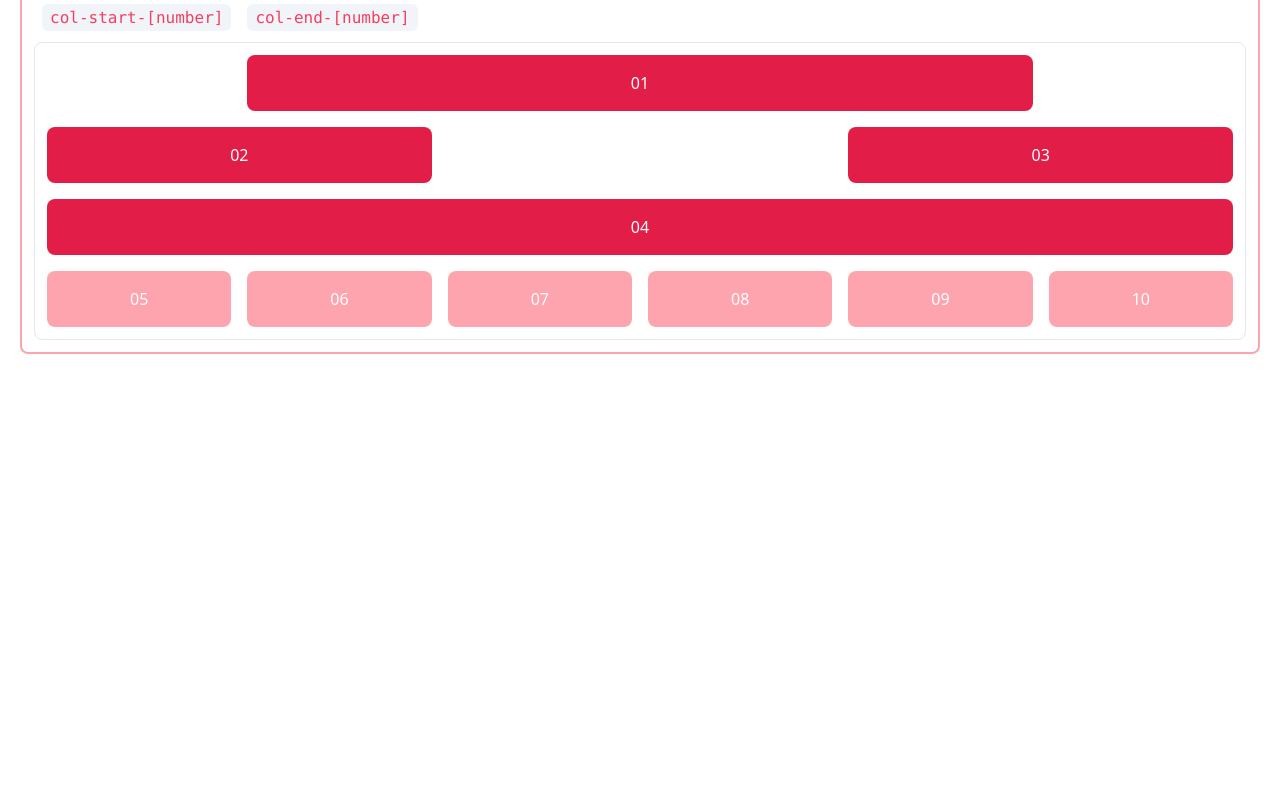
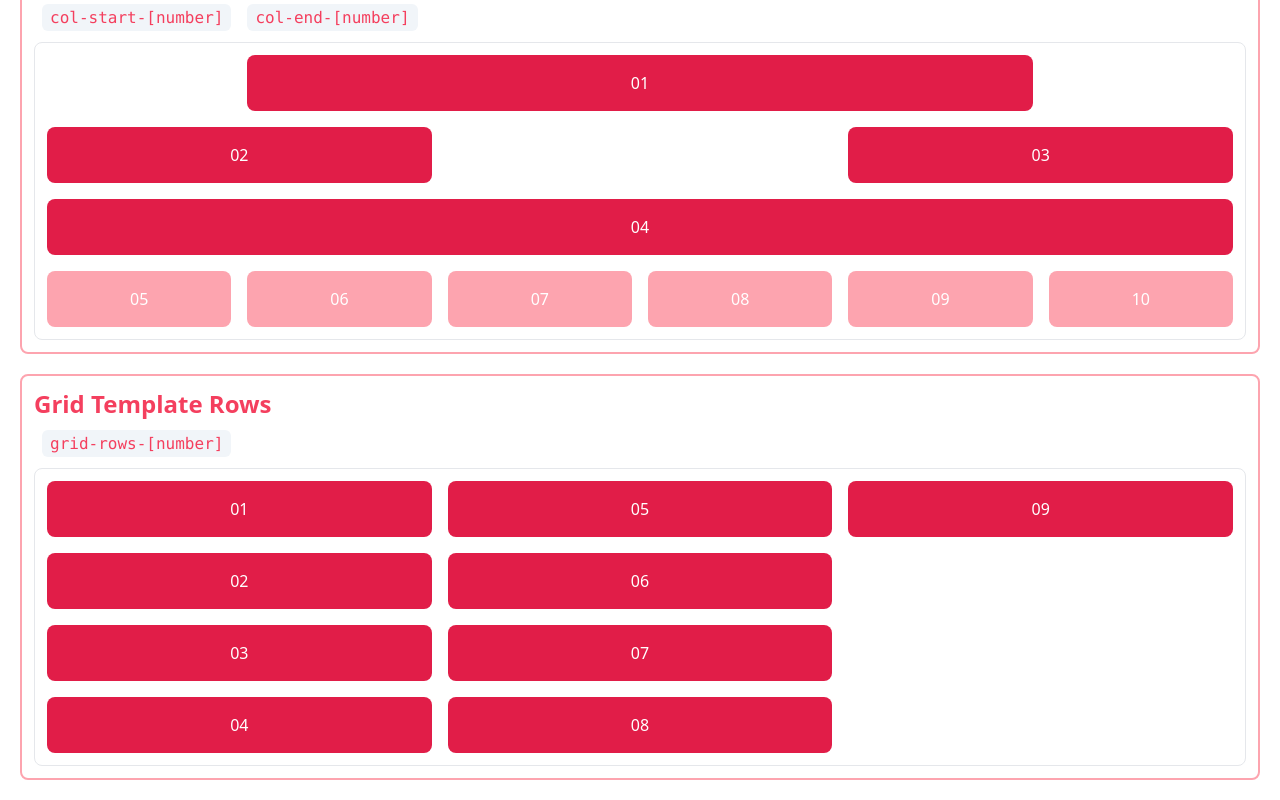
Before and after one commit to AymanAlshanqiti/react-tailwind-flexbox-grid, a React (Create React App) app: page / in a window 1280 px wide. Shown: the part 4220-5020 px from the top of the page. Before the commit the page ends 4594 px from the top, so only its background shows below. Built offline with nearby package versions, Linux system fonts and the light colour scheme.

Commit message:
feat: add grid-rows-[number]

```diff
--- a/src/App.js
+++ b/src/App.js
@@ -7,6 +7,7 @@ import FlexWrap from './components/flexbox/FlexWrap';
 import Order from './components/flexbox/Order';
 import GridColumnsStartEnd from './components/grid/GridColumnsStartEnd';
 import GridTemplateColumns from './components/grid/GridTemplateColumns';
+import GridTemplateRows from './components/grid/GridTemplateRows';
 
 function App() {
 	return (
@@ -22,8 +23,10 @@ function App() {
 
 			<div className="border-y-2" />
 			<h1 className="text-rose-700 font-bold text-4xl">Grid</h1>
+
 			<GridTemplateColumns />
 			<GridColumnsStartEnd />
+			<GridTemplateRows />
 		</div>
 	);
 }
--- /dev/null
+++ b/src/components/grid/GridTemplateRows.jsx
@@ -0,0 +1,46 @@
+const itemClasses =
+	'grid grid-rows-2 md:grid-rows-4 grid-flow-col w-full border p-3 rounded-lg gap-4 text-center';
+const tagClasses = 'bg-slate-100 px-2 py-1 m-2 rounded-md';
+const tagContainerClasses = 'my-3 text-rose-500';
+
+export default function GridTemplateRows() {
+	return (
+		<div className="border-2 border-rose-300 h-full p-3 rounded-lg">
+			<h1 className="w-full text-rose-500 font-bold text-2xl">
+				Grid Template Rows
+			</h1>
+			<pre className={tagContainerClasses}>
+				<span className={tagClasses}>grid-rows-[number]</span>
+			</pre>
+			<div className={itemClasses}>
+				<div className="bg-rose-600 h-14 grid justify-center items-center rounded-lg text-white">
+					01
+				</div>
+				<div className="bg-rose-600 h-14 grid justify-center items-center rounded-lg text-white">
+					02
+				</div>
+				<div className="bg-rose-600 h-14 grid justify-center items-center rounded-lg text-white">
+					03
+				</div>
+				<div className="bg-rose-600 h-14 grid justify-center items-center rounded-lg text-white">
+					04
+				</div>
+				<div className="bg-rose-600 h-14 grid justify-center items-center rounded-lg text-white">
+					05
+				</div>
+				<div className="bg-rose-600 h-14 grid justify-center items-center rounded-lg text-white">
+					06
+				</div>
+				<div className="bg-rose-600 h-14 grid justify-center items-center rounded-lg text-white">
+					07
+				</div>
+				<div className="bg-rose-600 h-14 grid justify-center items-center rounded-lg text-white">
+					08
+				</div>
+				<div className="bg-rose-600 h-14 grid justify-center items-center rounded-lg text-white">
+					09
+				</div>
+			</div>
+		</div>
+	);
+}
```
